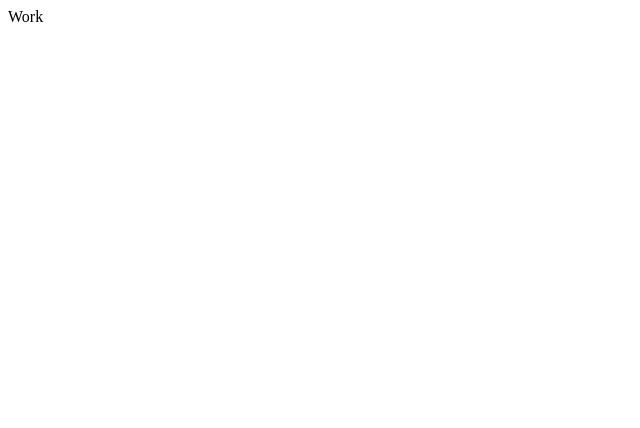
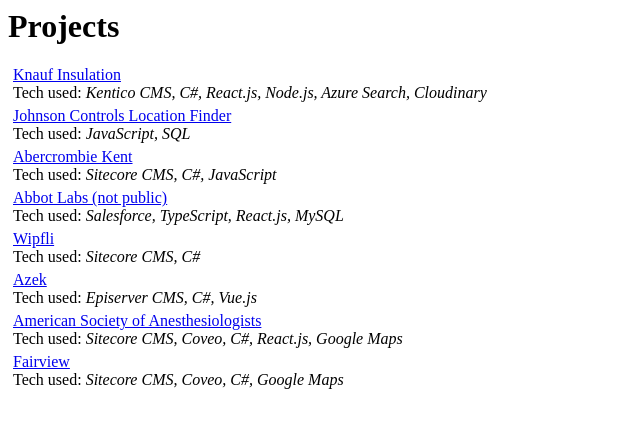
Before and after one commit to groos/groos.github.io, a plain HTML site: page work/work.html in a window 1280 px wide. Shown: the whole page, without its empty margins (0-640 px from the left). Drawn offline with Linux system fonts and the light colour scheme.

Commit message:
stubbed content

```diff
--- /dev/null
+++ b/assets/main.css
@@ -0,0 +1,7 @@
+.tech-used {
+   font-style: italic;
+}
+
+.work-example {
+    margin: 5px;
+}
--- a/work/work.html
+++ b/work/work.html
@@ -1,8 +1,64 @@
 <html>
     <head>
-
+        <link rel="stylesheet" type="text/css" href="../assets/main.css"/>
     </head>
     <body>
-        <p>Work</p>
+        <h1>Projects</h1>
+
+        <div class="work-example">
+            <a href="https://www.https://www.knaufinsulation.us/">Knauf Insulation</a>
+            <div>
+                Tech used: <span class="tech-used">Kentico CMS, C#, React.js, Node.js, Azure Search, Cloudinary</span>
+            </div>
+        </div>
+
+        <div class="work-example">
+            <a href="https://www.johnsoncontrols.com/locations">Johnson Controls Location Finder</a>
+            <div>
+                Tech used: <span class="tech-used">JavaScript, SQL</span>
+            </div>
+        </div>
+
+        <div class="work-example">
+            <a href="https://www.abercrombiekent.com/">Abercrombie Kent</a>
+            <div>
+                Tech used: <span class="tech-used">Sitecore CMS, C#, JavaScript</span>
+            </div>
+        </div>
+
+        <div class="work-example">
+            <a href="#">Abbot Labs (not public)</a>
+            <div>
+                Tech used: <span class="tech-used">Salesforce, TypeScript, React.js, MySQL</span>
+            </div>
+        </div>
+
+        <div class="work-example">
+            <a href="https://www.wipfli.com">Wipfli</a>
+            <div>
+                Tech used: <span class="tech-used">Sitecore CMS, C#</span>
+            </div>
+        </div>
+
+        <div class="work-example">
+            <a href="https://www.azekco.com">Azek</a>
+            <div>
+                Tech used: <span class="tech-used">Episerver CMS, C#, Vue.js</span>
+            </div>
+        </div>
+
+        <div class="work-example">
+            <a href="https://asahq.org">American Society of Anesthesiologists</a>
+            <div>
+                Tech used: <span class="tech-used">Sitecore CMS, Coveo, C#, React.js, Google Maps</span>
+            </div>
+        </div>
+
+        <div class="work-example">
+            <a href="https://www.fairview.org">Fairview</a>
+            <div>
+                Tech used: <span class="tech-used">Sitecore CMS, Coveo, C#, Google Maps</span>
+            </div>
+        </div>
     </body>
 </html>
```
Also changed, not shown: articles/articles.html (added, +8 -0 lines), books/books.html (added, +9 -0 lines), watch/watch.html (added, +9 -0 lines).
